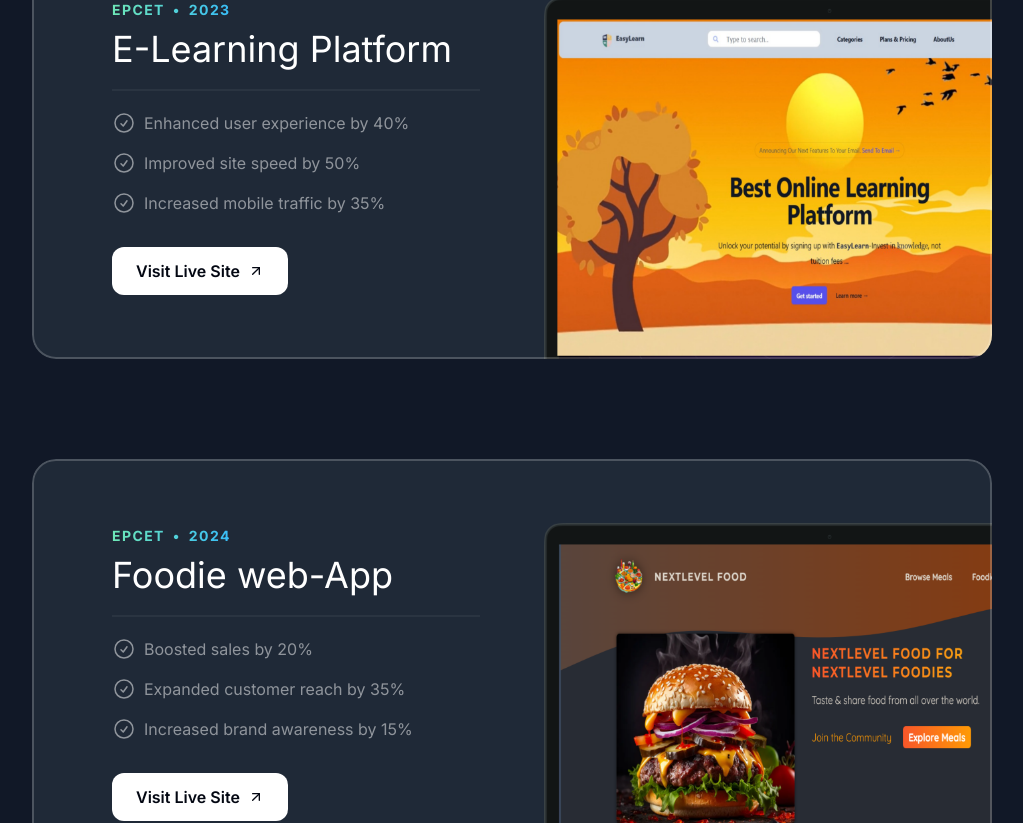
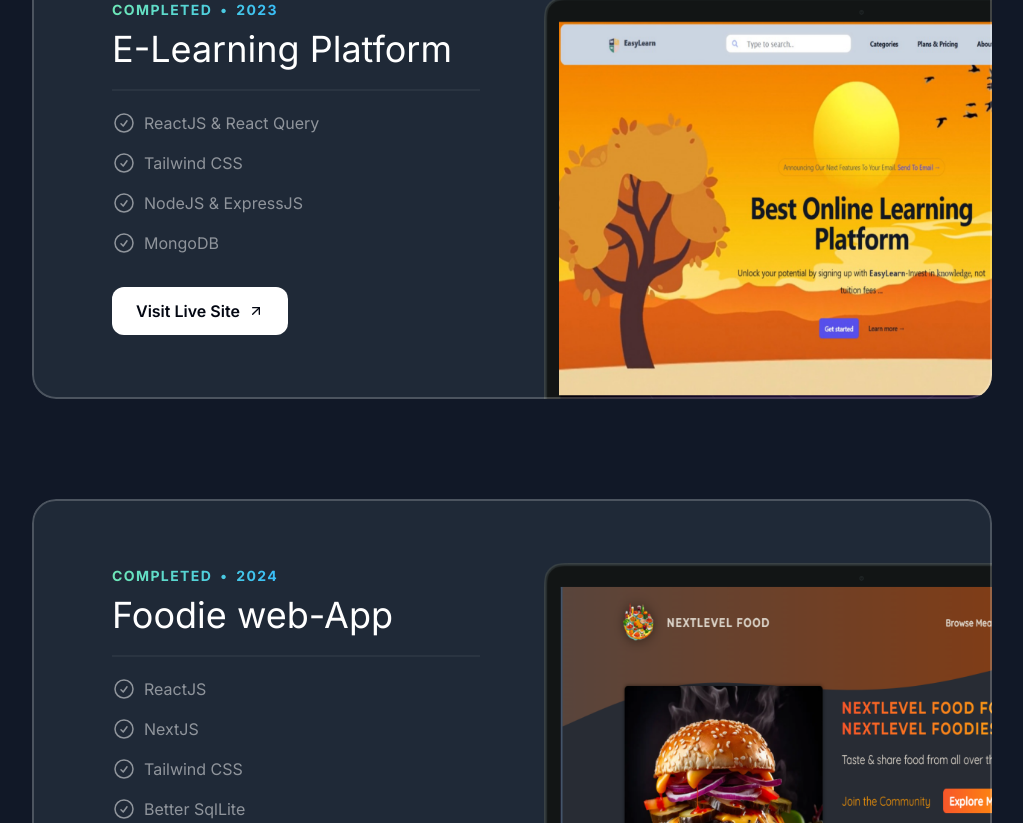
Before and after one commit to ShivaShankarReddy098/My_Portfolio_Using_NextJs, a Next.js app: page / in a window 1280 px wide. Shown: the part 1197-2020 px from the top of the page, without its empty margins (128-1151 px from the left). Built offline with nearby package versions, Linux system fonts and the light colour scheme; a web font is replaced by a local one.

Commit message:
some changes added

```diff
--- a/src/components/ContactSideBar.tsx
+++ b/src/components/ContactSideBar.tsx
@@ -60,7 +60,7 @@ export const ContactSideBar = () => {
           <SheetContent className="bg-gradient-to-r from-emerald-500 to-sky-700 pt-8">
             <SheetHeader>
               <SheetTitle className="font-serif text-2xl text-gray-800/1 font-bold">
-                <h1>Get In Touch 😍</h1>
+                <h1>Get In Touch </h1>
               </SheetTitle>
               <SheetDescription className="text-white/2">
                 Enter Name,Email And Message To Touch With Me.
--- a/src/sections/About.tsx
+++ b/src/sections/About.tsx
@@ -44,6 +44,28 @@ const toolboxItems = [
     title: "Chrome",
     icon: ChromeIcon,
   },
+];
+const skills = [
+  "JAVASCRIPT",
+  "REACTJS",
+  "NEXTJS",
+  "TYPESCRIPT",
+  "REACT QUERY",
+  "NODEJS",
+  "EXPRESSJS",
+  "MONGODB",
+  "MYSQL",
+  "POSTGRESQL",
+  "PYTHON",
+  "C",
+  "JAVA",
+  "C++",
+  "NUMPY",
+  "PANDAS",
+  "MATPLOTLIB",
+  "DSA",
+  "HTML",
+  "TAILWIND CSS",
 ];
 
 const hobbies = [
@@ -165,29 +187,45 @@ export const AboutSection = () => {
             >
               <CardHeader
                 className="px-6 pt-6"
-                title="My Toolbox"
+                title="My Skills"
                 description="Explore the technology and tools I use to craft exceptional
                 digital experiences."
               />
-              <div className="flex flex-none animate-move-left [animation-duration:5s]">
+              <div className="flex flex-none animate-move-left [animation-duration:5s] sm:mt-6">
                 {[...new Array(2)].fill(0).map((_, idx) => (
                   <Fragment key={idx}>
-                    <ToolboxItems
+                    {/* <ToolboxItems
                       items={toolboxItems}
                       className="mt-2"
                       itemWrapperClassName="-translate-x-1/2"
-                    />
+                    /> */}
+                    {skills.map((skill) => (
+                      <p
+                        key={skill}
+                        className="bg-gradient-to-r from-emerald-300 text-black to-sky-400 gap-2 ml-2 rounded-lg flex justify-center items-center px-3 "
+                      >
+                        {skill}
+                      </p>
+                    ))}
                   </Fragment>
                 ))}
               </div>
-              <div className="flex flex-none animate-move-left [animation-duration:8s]">
+              <div className="flex flex-none animate-move-left [animation-duration:9s] sm:mt-8">
                 {[...new Array(2)].fill(0).map((_, idx) => (
                   <Fragment key={idx}>
-                    <ToolboxItems
+                    {/* <ToolboxItems
                       items={toolboxItems}
                       className="mt-2"
                       itemWrapperClassName="-translate-x-1/2"
-                    />
+                    /> */}
+                    {skills.map((skill) => (
+                      <p
+                        key={skill}
+                        className="bg-gradient-to-r text-black from-emerald-300 to-sky-400 gap-2 ml-2 rounded-lg flex justify-center items-center px-3"
+                      >
+                        {skill}
+                      </p>
+                    ))}
                   </Fragment>
                 ))}
               </div>
--- a/src/sections/Hero.tsx
+++ b/src/sections/Hero.tsx
@@ -17,15 +17,24 @@ export const HeroSection = () => {
   useGSAP(() => {
     // gsap.to("#img", { duration: 2, x: -40 });
     gsap.from("#img", {
-      duration: 6,
-      y: -300,
-      rotation: 360,
-      ease: "bounce",
+      duration: 2,
+      y: -50,
+      opacity: 0.6,
+      // rotation: 360,
+      // ease: "bounce",
     });
     gsap.from("#heroH1", { duration: 10, x: 500, ease: "back" });
     gsap.from("#heroPara", { duration: 15, x: -500, ease: "elastic" });
     gsap.from("#btn1", { duration: 4, y: 700, ease: "back-in" });
     gsap.from("#btn2", { duration: 5, y: 500, ease: "back-in" });
+    gsap.to("#name1", {
+      duration: 3,
+      opacity: 0.8,
+    });
+    gsap.to("#name2", {
+      duration: 6,
+      opacity: 1,
+    });
     // gsap.to("#container", { stagger: 0.3 });
   });
 
@@ -71,12 +80,24 @@ export const HeroSection = () => {
 
       <div id="container" className="container">
         <div className="flex flex-col items-center">
+          <div className=" inline-flex items-center justify-center ">
             <Image
               id="img"
               src={memojiImage}
               className="size-[100px]"
               alt="heroImg"
             />
+            <div className="flex flex-col absolute items-start justify-center lg:mt-6">
+              <div className=" lg:top-2 lg:left-40 relative top-4 left-32">
+                <p id="name1" className="z-10 text-white sm:text-sm opacity-0">
+                  Hello !
+                </p>
+                <p id="name2" className="z-10 text-white sm:text-sm opacity-0">
+                  I am Shiva Shankar Reddy
+                </p>
+              </div>
+            </div>
+          </div>
           <div className="bg-gray-950 border border-gray-800 px-4 py-1.5 inline-flex items-center gap-4 rounded-lg">
             <div className="bg-green-400 size-2.5 rounded-full animate-pulse"></div>
             <div className="font-medium text-sm">
--- a/src/sections/Projects.tsx
+++ b/src/sections/Projects.tsx
@@ -3,6 +3,7 @@ import darkSaasLandingPage from "@/assets/images/dark-saas-landing-page.png";
 import lightSaasLandingPage from "@/assets/images/light-saas-landing-page.png";
 import aiStartupLandingPage from "@/assets/images/ai-startup-landing-page.png";
 import eCommerceApp from "@/assets/images/E-Commerce-app.png";
+import blogApp from "@/assets/images/Blog_App_Using_NextJs.png";
 import foodApp from "@/assets/images/FoodApp.png";
 import Image from "next/image";
 import CheckCircleIcon from "@/assets/icons/check-circle.svg";
@@ -14,73 +15,79 @@ import { ScrollTrigger } from "gsap/ScrollTrigger";
 
 const portfolioProjects = [
   {
-    company: "EPCET",
+    company: "Completed",
     year: "2023",
     title: "E-Learning Platform",
     results: [
-      { title: "Enhanced user experience by 40%" },
-      { title: "Improved site speed by 50%" },
-      { title: "Increased mobile traffic by 35%" },
+      { title: "ReactJS & React Query" },
+      { title: "Tailwind CSS" },
+      { title: "NodeJS & ExpressJS" },
+      { title: "MongoDB" },
     ],
     link: "#",
     image: eCommerceApp,
   },
   {
-    company: "EPCET",
+    company: "Completed",
     year: "2024",
     title: " Foodie web-App",
     results: [
-      { title: "Boosted sales by 20%" },
-      { title: "Expanded customer reach by 35%" },
-      { title: "Increased brand awareness by 15%" },
+      { title: "ReactJS" },
+      { title: "NextJS" },
+      { title: "Tailwind CSS" },
+      { title: "Better SqlLite" },
     ],
     link: "https://food-app-using-next-js.vercel.app/",
     image: foodApp,
   },
   {
-    company: "EPCET",
+    company: "Completed",
+    year: "2024",
+    title: "Blog App",
+    results: [
+      { title: "ReactJS & NextJS" },
+      { title: "Tailwind CSS" },
+      { title: "NodeJS & ExpressJS" },
+      { title: "MongoDB" },
+    ],
+    link: "https://blog-app-using-next-js-nine.vercel.app/",
+    image: blogApp,
+  },
+  {
+    company: "Pending",
     year: "2024",
     title: "AI Interview Mocker",
     results: [
-      { title: "Enhanced user experience by 40%" },
-      { title: "Improved site speed by 50%" },
-      { title: "Increased mobile traffic by 35%" },
+      { title: "Pending..." },
+      { title: "Pending..." },
+      { title: "Pending..." },
+      { title: "Pending..." },
     ],
     link: "#",
     image: aiStartupLandingPage,
   },
   {
-    company: "EPCET",
+    company: "Pending",
     year: "2024",
     title: "E-Commerce Website",
     results: [
-      { title: "Enhanced user experience by 40%" },
-      { title: "Improved site speed by 50%" },
-      { title: "Increased mobile traffic by 35%" },
+      { title: "Pending..." },
+      { title: "Pending..." },
+      { title: "Pending..." },
+      { title: "Pending..." },
     ],
     link: "#",
     image: foodApp,
   },
   {
-    company: "EPCET",
+    company: "Pendind",
     year: "2024",
     title: "College Management Dashboard",
     results: [
-      { title: "Enhanced user experience by 40%" },
-      { title: "Improved site speed by 50%" },
-      { title: "Increased mobile traffic by 35%" },
-    ],
-    link: "#",
-    image: foodApp,
-  },
-  {
-    company: "EPCET",
-    year: "2024",
-    title: "Blog App",
-    results: [
-      { title: "Enhanced user experience by 40%" },
-      { title: "Improved site speed by 50%" },
-      { title: "Increased mobile traffic by 35%" },
+      { title: "Pending..." },
+      { title: "Pending..." },
+      { title: "Pending..." },
+      { title: "Pending..." },
     ],
     link: "#",
     image: foodApp,
@@ -121,7 +128,7 @@ export const ProjectsSection = () => {
     });
   });
   return (
-    <section id="projects" className="pb-16 lg:py-24">
+    <section id="projects" className="pb-16 lg:py-24 ">
       <div className="container">
         <div className="flex justify-center">
           <p
@@ -139,7 +146,7 @@ export const ProjectsSection = () => {
         </h2>
         <p
           id="para1"
-          className="text-center md:text-lg lg:text-xl text-white/60 mt-4 max-w-md mx-auto"
+          className="text-center md:text-lg lg:text-xl text-white/60 mt-4 max-w-md mx-auto mb-8"
         >
           See how I trasformed concepts into engaging digital experiences.
         </p>
@@ -172,8 +179,8 @@ export const ProjectsSection = () => {
                       </li>
                     ))}
                   </ul>
-                  <a href={project.link}>
-                    <button className="bg-white text-gray-950 md:w-auto md:px-6 h-12 w-full rounded-xl font-semibold inline-flex items-center justify-center gap-2 mt-8">
+                  <a href={project.link} target="_blank">
+                    <button className="bg-white cursor-not-allowed text-gray-950 md:w-auto md:px-6 h-12 w-full rounded-xl font-semibold inline-flex items-center justify-center gap-2 mt-8">
                       <span>Visit Live Site</span>
                       <ArrowUpRightIcon className="size-4" />
                     </button>
```
Also changed, not shown: src/assets/images/Blog_App_Using_NextJs.png (added). Lines whose indentation alone changed are shown as unchanged.
